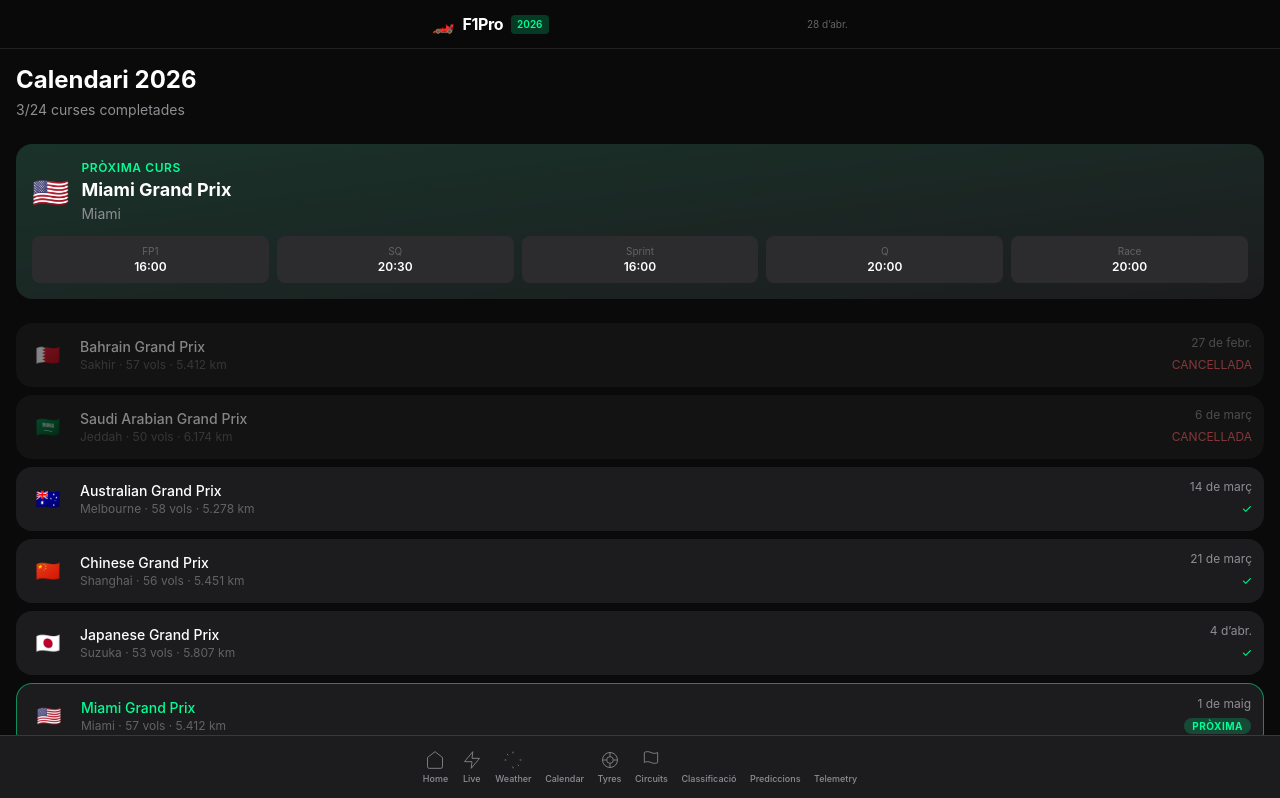
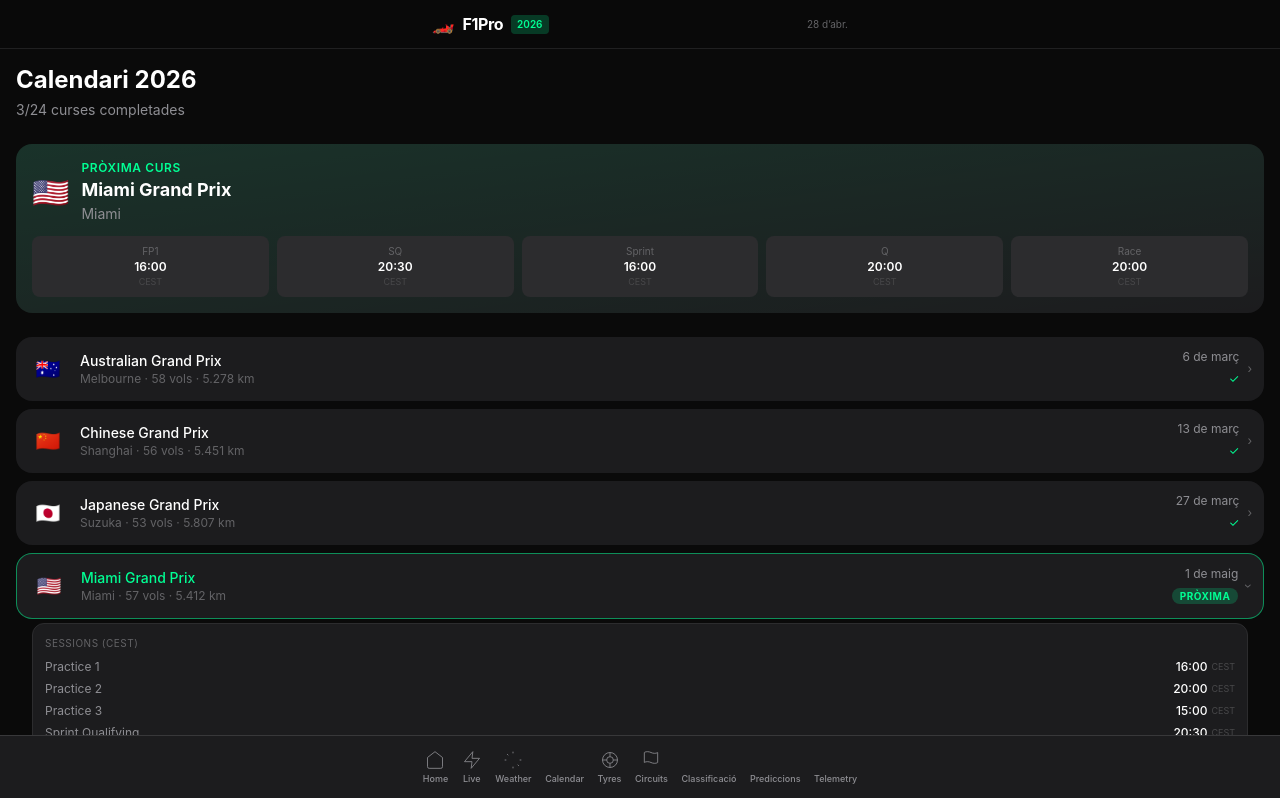
Before and after one commit to joanvalls1998-ui/f1pro, a Next.js app: page /calendar in a window 1280 px wide. Shown: the top 798 px of the page. Built offline with nearby package versions, Linux system fonts and the light colour scheme.

Commit message:
fix: weather, home and calendar improvements

```diff
--- a/app/calendar/page.tsx
+++ b/app/calendar/page.tsx
@@ -1,9 +1,11 @@
+"use client";
+
+import { useState } from "react";
+
 const RACES = [
-  { name: "Bahrain Grand Prix", date: "2026-02-27", location: "Sakhir", flag: "BH", status: "cancelled", laps: 57, km: 5.412 },
-  { name: "Saudi Arabian Grand Prix", date: "2026-03-06", location: "Jeddah", flag: "SA", status: "cancelled", laps: 50, km: 6.174 },
-  { name: "Australian Grand Prix", date: "2026-03-14", location: "Melbourne", flag: "AU", status: "completed", laps: 58, km: 5.278 },
-  { name: "Chinese Grand Prix", date: "2026-03-21", location: "Shanghai", flag: "CN", status: "completed", laps: 56, km: 5.451 },
-  { name: "Japanese Grand Prix", date: "2026-04-04", location: "Suzuka", flag: "JP", status: "completed", laps: 53, km: 5.807 },
+  { name: "Australian Grand Prix", date: "2026-03-06", location: "Melbourne", flag: "AU", status: "completed", laps: 58, km: 5.278 },
+  { name: "Chinese Grand Prix", date: "2026-03-13", location: "Shanghai", flag: "CN", status: "completed", laps: 56, km: 5.451 },
+  { name: "Japanese Grand Prix", date: "2026-03-27", location: "Suzuka", flag: "JP", status: "completed", laps: 53, km: 5.807 },
   { name: "Miami Grand Prix", date: "2026-05-01", location: "Miami", flag: "US", status: "next", laps: 57, km: 5.412 },
   { name: "Canadian Grand Prix", date: "2026-05-22", location: "Montreal", flag: "CA", status: "upcoming", laps: 70, km: 4.361 },
   { name: "Monaco Grand Prix", date: "2026-06-05", location: "Monaco", flag: "MC", status: "upcoming", laps: 78, km: 3.337 },
@@ -35,9 +37,24 @@ const SESSION_TIMES: Record<string, string> = {
   "Race": "20:00",
 };
 
+const SESSION_LABELS: Record<string, string> = {
+  "FP1": "Practice 1",
+  "FP2": "Practice 2",
+  "FP3": "Practice 3",
+  "SQ": "Sprint Qualifying",
+  "Sprint": "Sprint Race",
+  "Q": "Qualifying",
+  "Race": "Race",
+};
+
 export default function CalendarPage() {
+  const [expandedRace, setExpandedRace] = useState<string | null>("Miami Grand Prix");
   const nextRace = RACES.find(r => r.status === "next");
   const completedCount = RACES.filter(r => r.status === "completed").length;
+
+  const toggleRace = (name: string) => {
+    setExpandedRace(prev => prev === name ? null : name);
+  };
 
   return (
     <div className="min-h-full px-4 pt-16 pb-4">
@@ -65,6 +82,7 @@ export default function CalendarPage() {
               <div key={session} className="bg-[#2c2c2e] rounded-lg p-2 text-center">
                 <p className="text-[10px] text-[#636366]">{session}</p>
                 <p className="text-xs font-semibold">{SESSION_TIMES[session] || "--:--"}</p>
+                <p className="text-[9px] text-[#48484a]">CEST</p>
               </div>
             ))}
           </div>
@@ -73,12 +91,15 @@ export default function CalendarPage() {
 
       {/* Race list */}
       <div className="space-y-2">
-        {RACES.map((race, i) => (
+        {RACES.map((race, i) => {
+          const isExpanded = expandedRace === race.name;
+          return (
+            <div key={i}>
               <div
-            key={i}
-            className={`card flex items-center gap-3 p-3 ${
+                className={`card flex items-center gap-3 p-3 cursor-pointer transition-all active:scale-[0.99] ${
                   race.status === "next" ? "border border-[#00ff94]/50" : ""
-            } ${race.status === "cancelled" ? "opacity-50" : ""}`}
+                }`}
+                onClick={() => toggleRace(race.name)}
               >
                 <div className="text-center w-10 flex-shrink-0">
                   <span className="text-xl">{getFlagEmoji(race.flag)}</span>
@@ -89,12 +110,37 @@ export default function CalendarPage() {
                   </p>
                   <p className="text-[#636366] text-xs">{race.location} · {race.laps} vols · {race.km} km</p>
                 </div>
-            <div className="text-right flex-shrink-0">
+                <div className="text-right flex-shrink-0 flex items-center gap-2">
+                  <div>
                     <p className="text-xs text-[#8e8e93]">{formatDate(race.date)}</p>
                     <StatusBadge status={race.status} />
                   </div>
+                  <span className={`text-[#636366] text-xs transition-transform ${isExpanded ? "rotate-90" : ""}`}>
+                    ›
+                  </span>
+                </div>
+              </div>
+
+              {/* Expanded session details */}
+              {isExpanded && (
+                <div className="mt-1 mx-4 mb-2 p-3 bg-[#1c1c1e] rounded-xl border border-[#2c2c2e]">
+                  <p className="text-[10px] text-[#636366] uppercase tracking-wider mb-2">Sessions (CEST)</p>
+                  <div className="space-y-1.5">
+                    {["FP1", "FP2", "FP3", "SQ", "Sprint", "Q", "Race"].map((session) => (
+                      <div key={session} className="flex items-center justify-between">
+                        <span className="text-xs text-[#8e8e93]">{SESSION_LABELS[session]}</span>
+                        <div className="flex items-center gap-1">
+                          <span className="text-xs font-medium">{SESSION_TIMES[session] || "--:--"}</span>
+                          <span className="text-[9px] text-[#48484a]">CEST</span>
+                        </div>
                       </div>
                     ))}
+                  </div>
+                </div>
+              )}
+            </div>
+          );
+        })}
       </div>
     </div>
   );
@@ -119,9 +165,6 @@ function StatusBadge({ status }: { status: string }) {
   if (status === "completed") {
     return <span className="text-xs text-[#00ff94]">✓</span>;
   }
-  if (status === "cancelled") {
-    return <span className="text-xs text-red-400">CANCELLADA</span>;
-  }
   if (status === "next") {
     return <span className="pill">PRÒXIMA</span>;
   }
--- a/app/components/HomeWeatherSummary.tsx
+++ b/app/components/HomeWeatherSummary.tsx
@@ -17,6 +17,7 @@ export default function HomeWeatherSummary() {
   const [loading, setLoading] = useState(true);
 
   useEffect(() => {
+    let cancelled = false;
     async function fetchWeather() {
       try {
         const sessionsRes = await fetch("https://api.openf1.org/v1/sessions?circuit_short_name=Miami&year=2026&limit=1");
@@ -31,6 +32,7 @@ export default function HomeWeatherSummary() {
         const res = await fetch(url);
         if (res.ok) {
           const data = await res.json();
+          if (!cancelled) {
             if (data.length > 0) {
               setW({
                 trackTemp: data[0].track_temperature ?? 32,
@@ -39,23 +41,31 @@ export default function HomeWeatherSummary() {
                 windSpeed: data[0].wind_speed ?? 18,
                 rain: data[0].rain_percentage ?? 10,
               });
+            } else {
+              setW(FALLBACK);
+            }
             setLoading(false);
-            return;
           }
+        } else if (!cancelled) {
+          setW(FALLBACK);
+          setLoading(false);
         }
+      } catch {
+        if (!cancelled) {
           setW(FALLBACK);
-      } catch {
-        setW(FALLBACK);
-      } finally {
           setLoading(false);
+        }
       }
     }
     fetchWeather();
     const t = setInterval(fetchWeather, 120000);
-    return () => clearInterval(t);
+    return () => {
+      cancelled = true;
+      clearInterval(t);
+    };
   }, []);
 
-  if (!w && loading) {
+  if (loading) {
     return (
       <div className="mt-4 pt-3 border-t border-[#2c2c2e] flex items-center justify-between">
         <div className="flex items-center gap-2">
```
Lines whose indentation alone changed are shown as unchanged.
